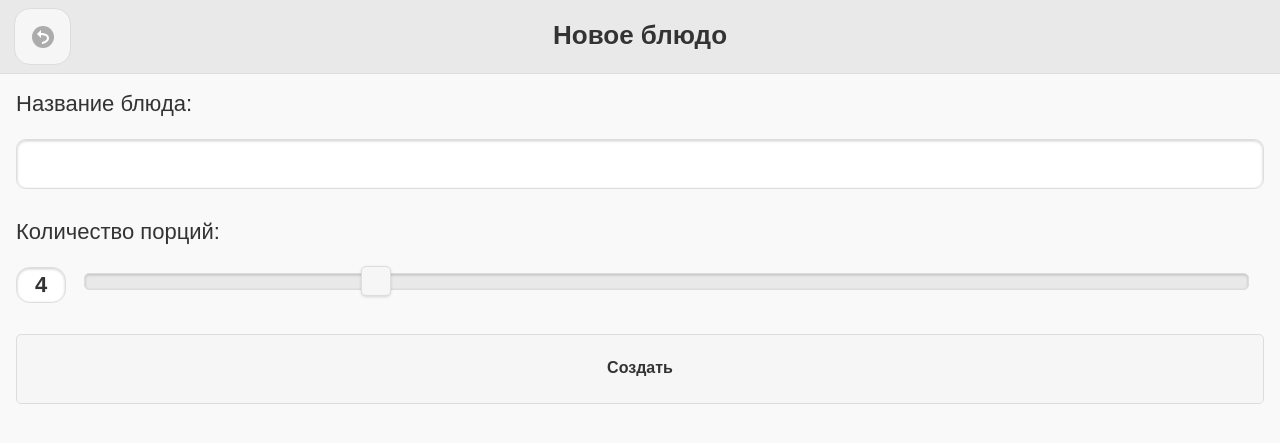
After one commit to umax/diabetto2, a Django app: page /dish/create/ in a window 1280 px wide. The commit adds this page. Shown: the top 443 px of the page. Run offline with Django 3.2, Linux system fonts and the light colour scheme.

Commit message:
Added dishes list and create mode.

```diff
--- a/diabetto/static/css/styles.css
+++ b/diabetto/static/css/styles.css
@@ -67,3 +67,7 @@ form button {
 .ui-header .ui-title, .ui-footer .ui-title {
     margin: 0 10%;
 }
+
+.ui-slider input {
+    height: 26px;
+}
--- /dev/null
+++ b/dish/forms.py
@@ -0,0 +1,21 @@
+# -*- coding: utf-8 -*-
+
+from django.forms import ModelForm
+from dish.models import Dish
+
+__all__ = (
+    'DishForm',
+)
+
+
+class DishForm(ModelForm):
+    class Meta:
+        model = Dish
+        fields = ['name', 'portions']
+
+    def __init__(self, *args, **kwargs):
+        super(DishForm, self).__init__(*args, **kwargs)
+
+        self.fields['name'].error_messages.update({
+            'required': u'Название блюда не может быть пустым',
+        })
--- /dev/null
+++ b/dish/templates/dish/create.html
@@ -0,0 +1,26 @@
+{% extends 'base.html' %}
+
+{% block toolbar %}
+    <a data-ajax="false" href="{% url 'index_dish' %}" class="ui-btn-left ui-btn ui-btn-inline ui-corner-all ui-btn-icon-left ui-icon-back ui-btn-icon-notext" title="Вернуться к списку всех блюд"></a>
+    <h6>Новое блюдо</h6>
+{% endblock toolbar %}
+
+{% block content %}
+    <form method="POST">
+        <label for="id_name" class="form-label">Название блюда:</label>
+        <input type="text" name="name" id="id_name" value="" maxlength="128">
+        {% if form.name.errors %}
+            {{ form.name.errors }}
+        {% endif %}
+        <br/>
+
+        <label for="id_portions" class="form-label">Количество порций:</label>
+        <input type="range" name="portions" id="id_portions" value="4" min="2" max="10">
+        {% if form.portions.errors %}
+            {{ form.portions.errors }}
+        {% endif %}
+        <br/>
+
+        <button class="ui-btn ui-corner-all" type="submit">Создать</button>
+    </form>
+{% endblock content %}
--- a/dish/templates/dish/index.html
+++ b/dish/templates/dish/index.html
@@ -3,6 +3,7 @@
 {% block toolbar %}
     <a data-ajax="false" href="/" class="ui-btn-left ui-btn ui-btn-inline ui-mini ui-corner-all ui-btn-icon-left ui-icon-back ui-btn-icon-notext" title="Вернуться в главное меню"></a>
     <h6>Блюда</h6>
+    <a href="{% url 'create_dish' %}" class="ui-btn-right ui-btn ui-btn-inline ui-mini ui-corner-all ui-btn-icon-left ui-icon-plus ui-btn-icon-notext" title="Добавить новое блюдо в базу"></a>
 {% endblock toolbar %}
 
 {% block content %}
--- a/dish/urls.py
+++ b/dish/urls.py
@@ -6,6 +6,8 @@ from . import views
 
 
 urlpatterns = patterns('',
+    url(r'^create/$', views.DishCreateView.as_view(),
+        name='create_dish'),
     url(r'^$', views.DishIndexView.as_view(),
         name='index_dish'),
 )
--- a/dish/views.py
+++ b/dish/views.py
@@ -1,11 +1,14 @@
 # -*- coding: utf-8 -*-
 
-from django.views.generic import ListView
+from django.core.urlresolvers import reverse_lazy
+from django.views.generic import ListView, CreateView
 
+from . import forms
 from . import models
 
 __all__ = (
     'DishIndexView',
+    'DishCreateView',
 )
 
 
@@ -13,3 +16,9 @@ class DishIndexView(ListView):
     model = models.Dish
     context_object_name = 'dishes'
     template_name = 'dish/index.html'
+
+
+class DishCreateView(CreateView):
+    form_class = forms.DishForm
+    template_name = 'dish/create.html'
+    success_url = reverse_lazy('index_dish')
```
